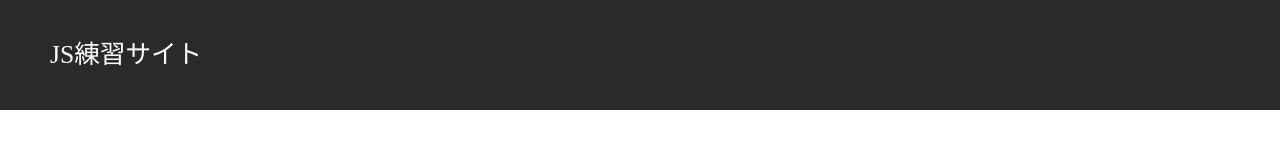
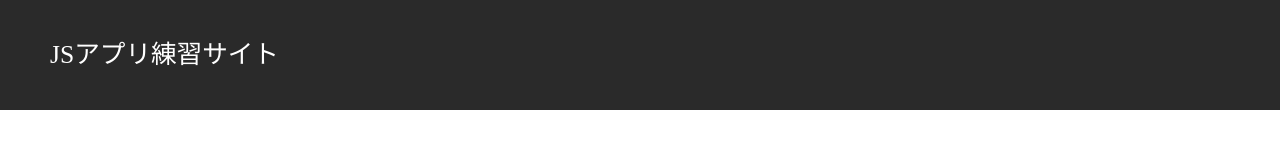
Before and after one commit to nikawa2161/js_many_function, a website: page deploy/public/index.html in a window 1280 px wide. Shown: the top 160 px of the page. Drawn offline with Linux system fonts and the light colour scheme.

Commit message:
タイトル追加

```diff
--- a/deploy/public/index.html
+++ b/deploy/public/index.html
@@ -10,7 +10,7 @@
 <body>
   <header>
     <div class="header">
-      <p class="header__title">JS練習サイト</p>
+      <p class="header__title">JSアプリ練習サイト</p>
     </div>
   </header>
   <main>
```
